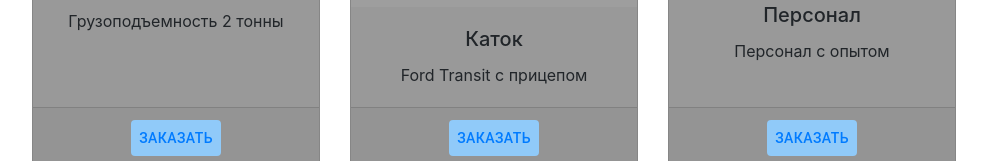
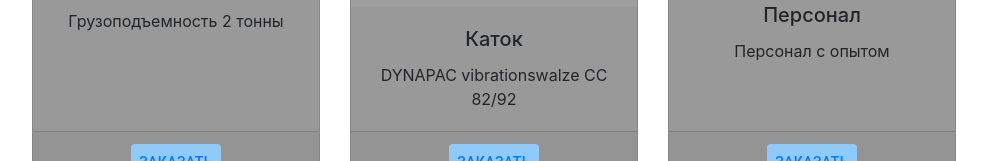
Before and after one commit to ganushkevychv/roadGatsby, a Gatsby site: page /tech in a window 1280 px wide. Shown: the part 1517-1678 px from the top of the page, without its empty margins (146-1133 px from the left). Built offline with nearby package versions, Linux system fonts and the light colour scheme; Gatsby itself is replaced by a stand-in of ours; grey boxes are pictures that could not be loaded.

Commit message:
new description added to cards in tech page

```diff
--- a/src/pages/tech.js
+++ b/src/pages/tech.js
@@ -259,7 +259,7 @@ backgroundColor:"rgba(0,0,0,0.4)"
     <Card.Body>
       <Card.Title>Каток</Card.Title>
       <Card.Text>
-      Ford Transit с прицепом
+      DYNAPAC vibrationswalze CC 82/92
       </Card.Text>
     </Card.Body>
     <Card.Footer>
```
